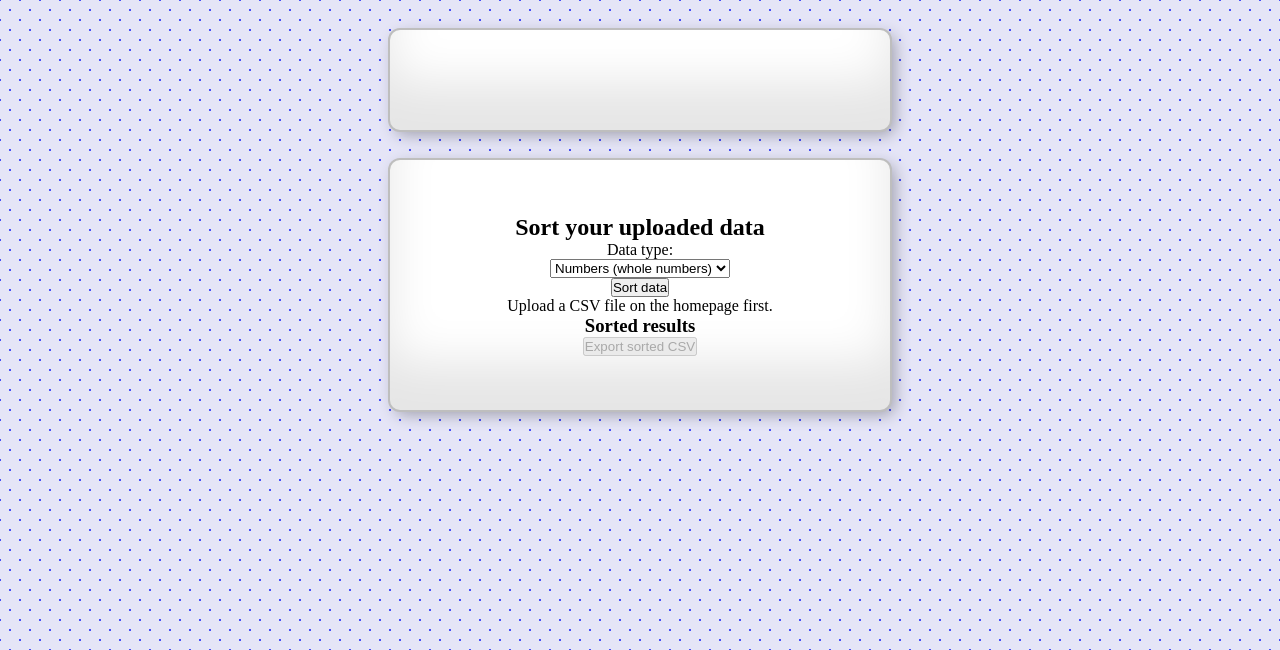
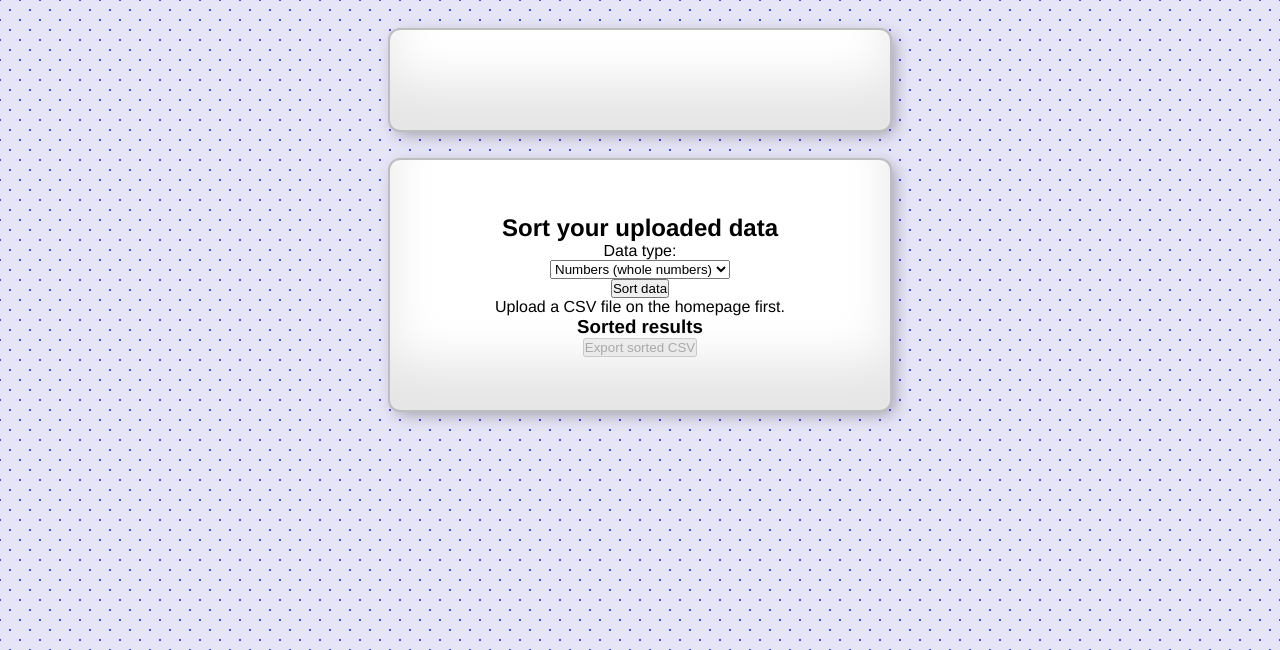
Before and after one commit to adnanelkha/searchandsort, a Flask app: template templates/sort_algorithm.html in a window 1280 px wide. Shown: the top 650 px of the page. Run offline with Flask 3, Linux system fonts and the light colour scheme; the template is opened without the code that fills it, so the values that code supplies are empty; some web fonts are replaced.

Commit message:
Tiny bit of styling

```diff
--- a/templates/search_algorithm.html
+++ b/templates/search_algorithm.html
@@ -24,7 +24,7 @@
         <h1>{{ display_name }}</h1>
     </div>
     <div class="card shadow small-card">
-        <form action="/search" method="POST" id="search-form">
+        <form action="/search" method="POST" id="search-form" class="file-text">
             <input type="search" id="site-search" name="search-term" placeholder="Enter an item to search for" required/>
             <label for="data-type">Data type:</label>
             <select id="data-type" name="data_type">
--- a/templates/sort_algorithm.html
+++ b/templates/sort_algorithm.html
@@ -23,7 +23,7 @@
     <div class="card shadow title-card">
         <h1>{{ display_name }}</h1>
     </div>
-    <div class="card shadow large-card">
+    <div class="card shadow large-card file-text">
         <h2>Sort your uploaded data</h2>
         <label for="sort-data-type">Data type:</label>
         <select id="sort-data-type">
```
